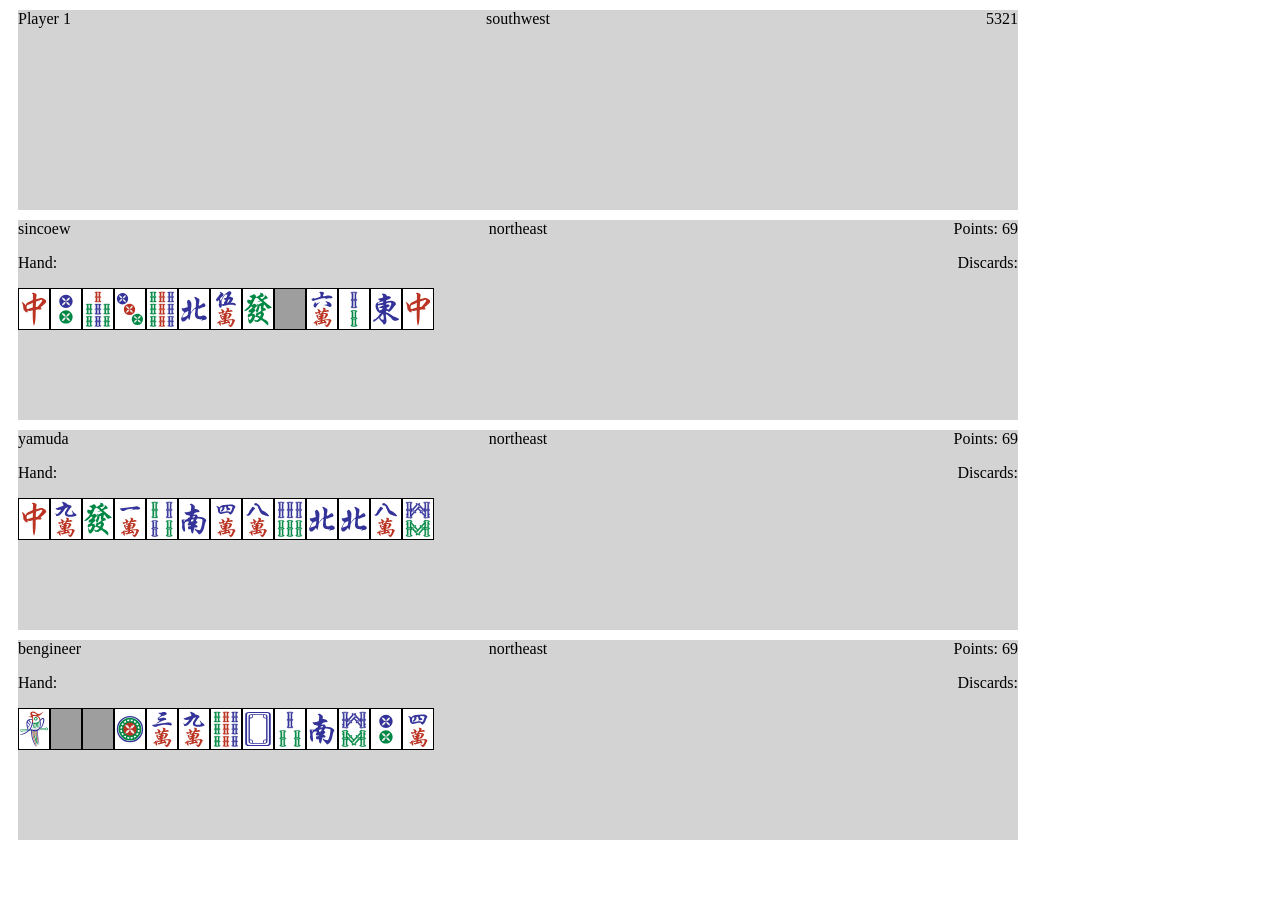
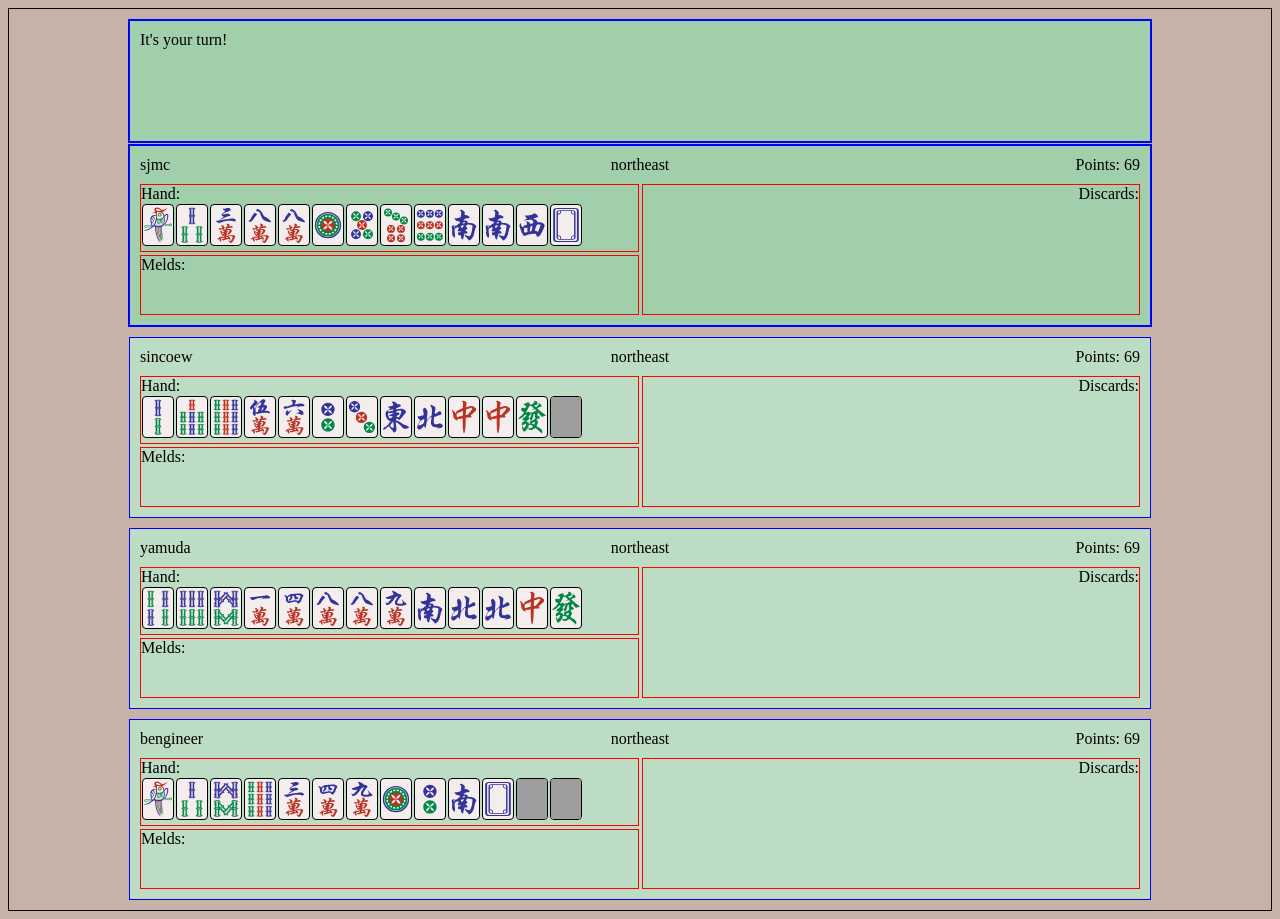
Before and after one commit to pandanflan/dahjong, a plain HTML site: page index.html in a window 1280 px wide. Before the commit the page ends 850 px from the top, so only its background shows below. Drawn offline with Linux system fonts and the light colour scheme; grey boxes are pictures that could not be loaded.

Commit message:
added some hand functionality like sort, and start to set up player area

```diff
--- a/index.html
+++ b/index.html
@@ -1,7 +1,7 @@
 <!DOCTYPE html>
 <html>
 <head>
-  <title>Card Game</title>
+  <title>Dahjong!</title>
   <link rel="stylesheet" href="styles.css">
 </head>
 
@@ -17,103 +17,88 @@
   </header>
 
 
-  <div class="main">
+  <div class="play-space">
 
-    <div class="player-container">
-	  <div id="player-info" class="flexrow">
-	    <span class="opponent-name">Player 1</span>
-        <span class="opponent-wind">southwest</span>
-        <span class="opponent-points">5321</span>
+    <div class="action-area">
+	<span id="game-statement">It's your turn!</span>
+	</div>
+	<div id="player-container" class="actor-container player-container">
+	  <div id="actor-info" class="flexrow">
+	    <span class="actor-name">Player 1</span>
+        <span class="actor-wind">southwest</span>
+        <span class="actor-points">5321</span>
+	  </div>
+	  <div id="player-tiles" class="actor-grid">
+		  <div id="player-hand" class="tile-container actor-hand">
+		    <div id="tile-arrow"><img src="tiles/arrow.svg" alt="Arrow" class="arrow"></div>
+		    Hand:<br>
+		  </div>
+		  <div id="player-discard" class="tile-container discard-container actor-discard">
+		    Discards:<br>
+		  </div>
+		  <div id="player-meld" class="tile-container actor-meld">
+		    Melds:<br>
+		  </div>
 	  </div>
 	</div>
 
     <div class="opponent-stack">
-      <div id="opponent1-container" class="opponent-container">
-	    <div id="opponent-info" class="flexrow">
-          <span class="opponent-name">Player 1</span>
-		  <span class="opponent-wind">EAST</span>
-		  <span class="opponent-points">12345</span>
+      <div id="opponent1-container" class="actor-container opponent-container">
+	    <div id="actor-info" class="flexrow">
+          <span class="actor-name">Player 1</span>
+		  <span class="actor-wind">EAST</span>
+		  <span class="actor-points">12345</span>
 		</div>
-        <div id="opponent-tiles" class="flexrow">
-		  <!-- Game information elements for Player 1 -->
-		  <div id="opponent-hand" class="hand-container">
-		    <p>Hand:</p>
+        <div id="opponent1-tiles" class="actor-grid">
+		  <div id="opponent1-hand" class="tile-container actor-hand">
+		    Hand:<br>
 		  </div>
-		  <div id="opponent-discard" class="discard-container">
-		    <p>Discards:</p>
+		  <div id="opponent1-discard" class="tile-container discard-container actor-discard">
+		    Discards:<br>
+		  </div>
+		  <div id="opponent1-meld" class="tile-container actor-meld">
+		    Melds:<br>
 		  </div>
         </div>
       </div>
-      <div id="opponent2-container" class="opponent-container">
-	    <div id="opponent-info" class="flexrow">
-          <span class="opponent-name">Player 1</span>
-		  <span class="opponent-wind">EAST</span>
-		  <span class="opponent-points">12345</span>
+      <div id="opponent2-container" class="actor-container opponent-container">
+	    <div id="actor-info" class="flexrow">
+          <span class="actor-name">Player 1</span>
+		  <span class="actor-wind">EAST</span>
+		  <span class="actor-points">12345</span>
 		</div>
-        <div id="opponent-tiles" class="flexrow">
-		  <!-- Game information elements for Player 1 -->
-		  <div id="opponent-hand" class="hand-container">
-		    <p>Hand:</p>
+        <div id="opponent2-tiles" class="actor-grid">
+		  <div id="opponent2-hand" class="tile-container actor-hand">
+		    Hand:<br>
 		  </div>
-		  <div id="opponent-discard" class="discard-container">
-		    <p>Discards:</p>
+		  <div id="opponent2-discard" class="tile-container discard-container actor-discard">
+		    Discards:<br>
+		  </div>
+		  <div id="opponent2-meld" class="tile-container actor-meld">
+		    Melds:<br>
 		  </div>
         </div>
       </div>
-      <div id="opponent3-container" class="opponent-container">
-	    <div id="opponent-info" class="flexrow">
-          <span class="opponent-name">Player 1</span>
-		  <span class="opponent-wind">EAST</span>
-		  <span class="opponent-points">12345</span>
+      <div id="opponent3-container" class="actor-container opponent-container">
+	    <div id="actor-info" class="flexrow">
+          <span class="actor-name">Player 1</span>
+		  <span class="actor-wind">EAST</span>
+		  <span class="actor-points">12345</span>
 		</div>
-        <div id="opponent-tiles" class="flexrow">
-		  <!-- Game information elements for Player 1 -->
-		  <div id="opponent-hand" class="hand-container">
-		    <p>Hand:</p>
+        <div id="opponent3-tiles" class="actor-grid">
+		  <div id="opponent3-hand" class="tile-container actor-hand">
+		    Hand:<br>
 		  </div>
-		  <div id="opponent-discard" class="discard-container">
-		    <p>Discards:</p>
+		  <div id="opponent3-discard" class="tile-container discard-container actor-discard">
+		    Discards:<br>
+		  </div>
+		  <div id="opponent3-meld" class="tile-container actor-meld">
+		    Melds:<br>
 		  </div>
         </div>
       </div>
     </div>
 
-
-
-   <!-- <div class="wrap">                                                 -->
-     <!-- <div class="sidebar">                                            -->
-
-	  <!-- </div>                                                           -->
-
-     <!-- <div class="content">                                            -->
-	    <!-- <div class="game-board">                                       -->
-         <!-- <div class="player-area" id="player1-area">                  -->
-           <!-- <h2>Player 1</h2>                                          -->
-           <!-- <div class="card-container" id="player1-hand">             -->
-              <!-- Player 1's cards will be dynamically added here -->
-           <!-- </div>                                                     -->
-         <!-- </div>                                                       -->
-         <!-- <div class="player-area" id="player2-area">                  -->
-           <!-- <h2>Player 2</h2>                                          -->
-           <!-- <div class="card-container" id="player2-hand">             -->
-              <!-- Player 2's cards will be dynamically added here -->
-           <!-- </div>                                                     -->
-         <!-- </div>                                                       -->
-         <!-- <div class="player-area" id="player3-area">                  -->
-           <!-- <h2>Player 3</h2>                                          -->
-           <!-- <div class="card-container" id="player3-hand">             -->
-              <!-- Player 3's cards will be dynamically added here -->
-           <!-- </div>                                                     -->
-         <!-- </div>                                                       -->
-         <!-- <div class="player-area" id="player4-area">                  -->
-           <!-- <h2>Player 4</h2>                                          -->
-           <!-- <div class="card-container" id="player4-hand">             -->
-              <!-- Player 4's cards will be dynamically added here -->
-           <!-- </div>                                                     -->
-         <!-- </div>                                                       -->
-       <!-- </div>                                                         -->
-	  <!-- </div>                                                           -->
-   <!-- </div>                                                             -->
   </div>
 
 
--- a/scripts/main.js
+++ b/scripts/main.js
@@ -2,27 +2,29 @@
 
 var tilesPerHand = 13;  // Does not include the extra tile for full hand
 var actors = [];
+var playerTiles = document.querySelectorAll('.player-tile');
+let selectedTile = null;
+const arrow = document.querySelector('#tile-arrow');
 
 // Define the deck of tiles
 var deck = [];
 
-// Valid suits
+// Valid suits, note this is the order suits will be sorted into
 var validSuits = [
-                    'animal',
+                    'bamboo',
+					'character',
+					'dot',
+					'wind',
+					'dragon',
+					'flower',
+					'season',
+					'joker',
+					'animal',
                     'art',
-					'bamboo',
-					'character',
 					'clown',
-					'dot',
-					'dragon',
 					'emperor',
-					'flower',
-					'joker',
 					'profession',
 					'queen',
-					'season',
-					'tile',
-					'wind'
 					]
 
 
@@ -33,7 +35,7 @@ class Actor {
     this.wind = 'northeast';
     this.points = 69;
 	this.hand = [];
-	this.openTiles = [];
+	this.melds = [];
 	this.discards = [];
   }
 
@@ -43,6 +45,23 @@ class Actor {
 		  print_list.push(tileArray[i].shorthand)
 	  }
 	  return print_list;
+  }
+
+  // compare function for sort, takes two tile objects
+  compareTiles(a,b) {
+	const suitIndexA = validSuits.indexOf(a.suit);
+	const suitIndexB = validSuits.indexOf(b.suit);
+
+    if (suitIndexA !== suitIndexB) {
+      return suitIndexA - suitIndexB;
+    }
+
+	// If the suits are the same, compare the numbers
+    return a.number - b.number;
+  }
+
+  sortHand() {
+	this.hand.sort(this.compareTiles);
   }
 }
 
@@ -129,43 +148,111 @@ function drawTile() {
   return deck.pop();
 }
 
+// Render player information in player containers
+function renderActorInformation(actorContainer, actor) {
+  const actorName = actorContainer.querySelector('.actor-name');
+  const actorWind = actorContainer.querySelector('.actor-wind');
+  const actorPoints = actorContainer.querySelector('.actor-points');
+  const actorHand = actorContainer.querySelector('.actor-hand');
+  const actorDiscard = actorContainer.querySelector('.actor-discard');
+  const actorMeld = actorContainer.querySelector('.actor-meld');
 
-// Render player information in player containers
-function renderOpponentInformation(opponentIndex, opponent) {
-  const opponentContainer = document.querySelector(`#opponent${opponentIndex}-container`);
-  const opponentName = opponentContainer.querySelector('.opponent-name');
-  const opponentWind = opponentContainer.querySelector('.opponent-wind');
-  const opponentPoints = opponentContainer.querySelector('.opponent-points');
-  const opponentHand = opponentContainer.querySelector('.hand-container');
+  actorName.textContent = actor.name;
+  actorWind.textContent = actor.wind;
+  actorPoints.textContent = `Points: ${actor.points}`;
 
-  opponentName.textContent = opponent.name;
-  opponentWind.textContent = opponent.wind;
-  opponentPoints.textContent = `Points: ${opponent.points}`;
-
-  renderHand(opponentHand, opponent.hand)
+  renderTiles(actorHand, actor.hand);
+  renderTiles(actorDiscard, actor.discards);
+  renderTiles(actorMeld, actor.melds);
 }
 
+// Draw the tile images for a player's hand
+function renderTiles(tileContainer, tiles) {
+// tileContainer is the container to render the hand,
+// tiles is an array of tile objects
 
-// Draw the tile images for a player's hand
-function renderHand(handContainer, hand) {
-// handContainer is the container to render the hand,
-// hand is an array of tile objects
-  // const playerHandContainer = document.getElementById(`player${player}-hand`);
-  // playerHandContainer.innerHTML = '';
-
-
-
-  hand.forEach(tile => {
+  tiles.forEach(tile => {
     const tileImg = document.createElement('img');
     tileImg.src = tile.imagePath;
-    tileImg.alt = tile;
-	tileImg.className = "tile-img";
-    handContainer.appendChild(tileImg);
+    tileImg.alt = tile.shorthand;
+	tileImg.classList.add('tile-img');
+    tileContainer.appendChild(tileImg);
   });
 }
 
 
+// for rearrange hand, currently not used
+function activateHand(playerHand) {
 
+	playerTiles = playerHand.querySelectorAll('.tile-img');
+
+	playerTiles.forEach(tile => {
+
+ 		tile.addEventListener('click', () => {
+
+			if (selectedTile === tile) {
+		    	// If the clicked tile is already selected, deselect it
+		    	tile.classList.remove('selected');
+		    	selectedTile = null;
+		    	arrow.style.display = 'none';
+				console.log('deselected tile')
+		    } else {
+		    	// Select the clicked tile
+		    	tile.classList.add('selected');
+		    	selectedTile = tile;
+		    	arrow.style.display = 'block';
+				console.log('selected tile ', selectedTile);
+		    	updateArrowPosition();
+		    }
+		});
+
+	});
+}
+
+// for rearrange hand, currently not used
+function selectTile(tile) {
+	if (selectedTile === tile) {
+		// Card is already selected so reorder it
+		const handContainer = document.querySelector('#player-hand');
+		const rect = handContainer.getBoundingClientRect();
+		const mouseX = event.clientX - rect.left;
+
+		let closestCard = null;
+		let minDistance = Number.MAX_SAFE_INTEGER;
+
+		cards.forEach((card) => {
+			const cardRect = cardElement.getBoundingClientRect();
+			const cardX = cardRect.left - rect.left + cardRect.width / 2;
+			const distance = Math.abs(mouseX - cardX);
+
+			if (distance < minDistance) {
+				minDistance = distance;
+				closestCard = card;
+			}
+		});
+	}
+}
+
+// for rearrange hand, currently not used
+function updateArrowPosition() {
+  // Get the position of the arrow relative to the container
+  console.log('arrow on');
+  const containerRect = document.querySelector('.tile-container').getBoundingClientRect();
+  const cardRect = selectedTile.getBoundingClientRect();
+  const arrowPosition = cardRect.left - containerRect.left + cardRect.width / 2;
+
+  // Update the arrow position
+  arrow.style.left = arrowPosition + 'px';
+}
+
+
+function renderAll(){
+
+  renderActorInformation(document.querySelector(`#player-container`), actors[0])
+  renderActorInformation(document.querySelector(`#opponent1-container`), actors[1])
+  renderActorInformation(document.querySelector(`#opponent2-container`), actors[2])
+  renderActorInformation(document.querySelector(`#opponent3-container`), actors[3])
+}
 
 
 // Initialize the game
@@ -195,15 +282,16 @@ function initializeGame() {
         actors[i].hand.push(tile);
       }
     }
+	actors[i].sortHand();
     console.log(`Player ${i}: ${actors[i].name}'s hand:`, actors[i].listTiles(actors[i].hand));
   }
 
-  renderOpponentInformation(1, actors[1])
-  renderOpponentInformation(2, actors[2])
-  renderOpponentInformation(3, actors[3])
+  renderAll();
+  // activateHand(document.querySelector('#player-hand'));
 
 }
 
 
+
 // Call the initializeGame function to start the game
 initializeGame();
--- a/styles.css
+++ b/styles.css
@@ -1,45 +1,92 @@
 
+/* Object */
+/* {"Snow":"f4eded","Celadon":"a1ceab","Pale Dogwood":"c7b2a8","Payne's gray":"326273","Caramel":"ce8147"} */
 
-.player-container {
+body {
+	background-color: #C7B2A8;
+}
+
+.play-space {
+	/* display: flex; */
+	/* justify-content: center; */
+	border: 1px solid black;
+}
+
+.action-area {
   display: flex;
   flex-direction: column;
   align-items: space-around;
   justify-content: flex-start;
   width: 1000px;
-  height: 200px;
-  background-color: lightgray;
-  margin: 10px;
+  height: 100px;
+  margin: 10px auto;
+  margin-bottom: 1px;
+  padding: 10px;
+  background-color: #A1CEAB;
+  border: 2px solid blue;
 }
 
-.opponent-container {
+.actor-container {
   display: flex;
   flex-direction: column;
   align-items: space-around;
   justify-content: flex-start;
   width: 1000px;
-  height: 200px;
-  background-color: lightgray;
-  margin: 10px;
+  /* height: 200px; */
+  margin: 10px auto;
+  padding: 10px;
 }
 
-.hand-container {
+.player-container {
+  background-color: #A1CEAB;
+  border: 2px solid blue;
+  margin-top: 0;
+}
+
+.opponent-container {
+  background-color: #BCDCC3;
+  border: 1px solid blue;
+}
+
+.tile-container {
 	flex: 1;
+	/* padding-left: 5px; */
+	border: 1px solid red;
 }
 
 .discard-container {
-	flex: 1;
 	text-align: right;
+	grid-row: span 2;
 }
 
 .tile-img{
   width: 30px;
   height: 40px;
   border: 1px solid black;
-  background-color: white;
+  background-color: #f4eded;
+  margin: 1px;
+  border-radius: 4px;
+  /* cursor: pointer; */
 }
 
+.selected {
+	border: 3px #ce8147;
+}
+
+#tile-arrow {
+	position: absolute; /* not relative?? */
+	display: none;
+	pointer-events: none;
+}
+
+.arrow {
+	width: 20px;
+    /* Style for the floating arrow */
+}
+
+
 /*
-.opponent-info {
+.actor-info {
   display: flex;
   margin-bottom: 10px;
   font-weight: bold;
@@ -49,16 +96,27 @@
 	display: flex;
 }
 
-.opponent-name {
+.actor-grid{
+	display: grid;
+	grid-template-columns: 1fr 1fr;
+	/* grid-template-rows: 1fr 1fr; */
+	grid-auto-rows: minmax(60px, auto);
+	gap: 3px;
+	margin-top: 10px;
+
+}
+
+
+.actor-name {
   flex: 1;
 }
 
-.opponent-wind {
+.actor-wind {
   flex: 1;
   text-align: center;
 }
 
-.opponent-points {
+.actor-points {
   flex: 1;
   text-align: right;
 }
```
Also changed, not shown: tiles/arrow.svg (added).
